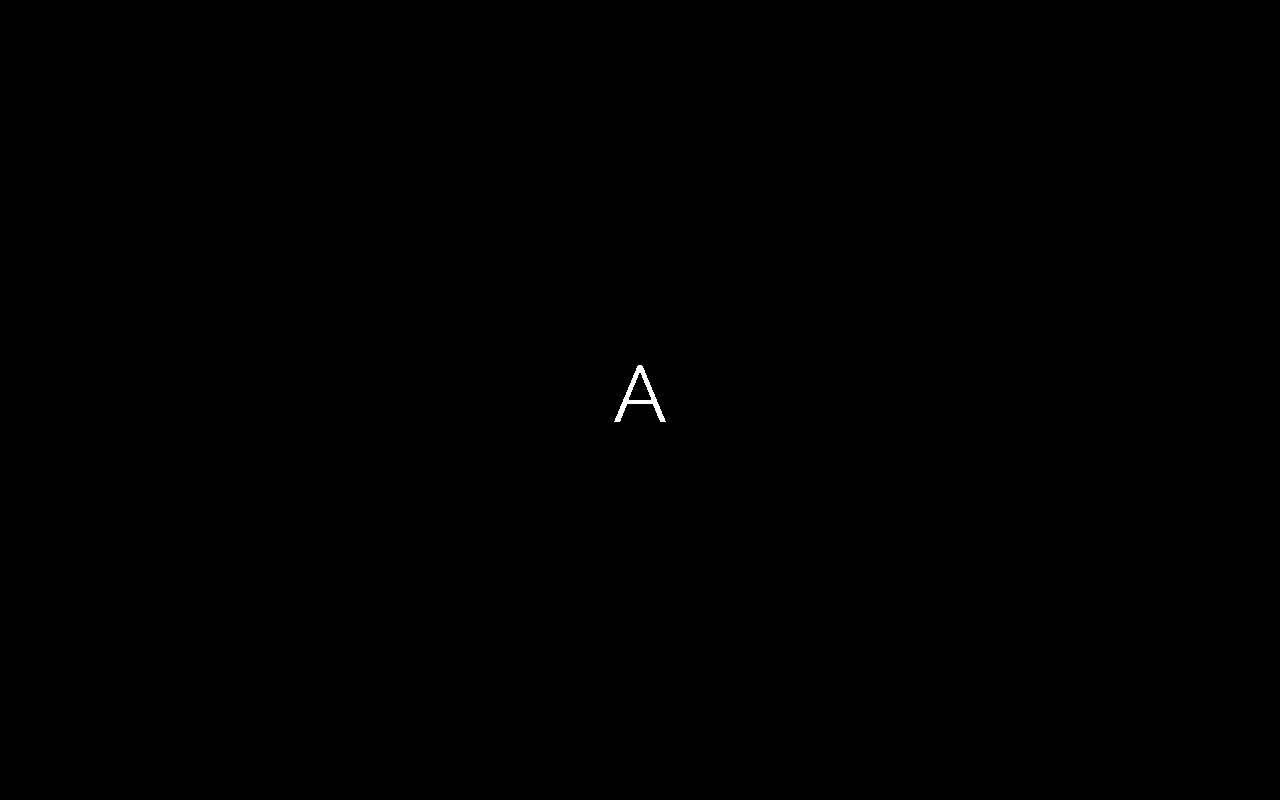
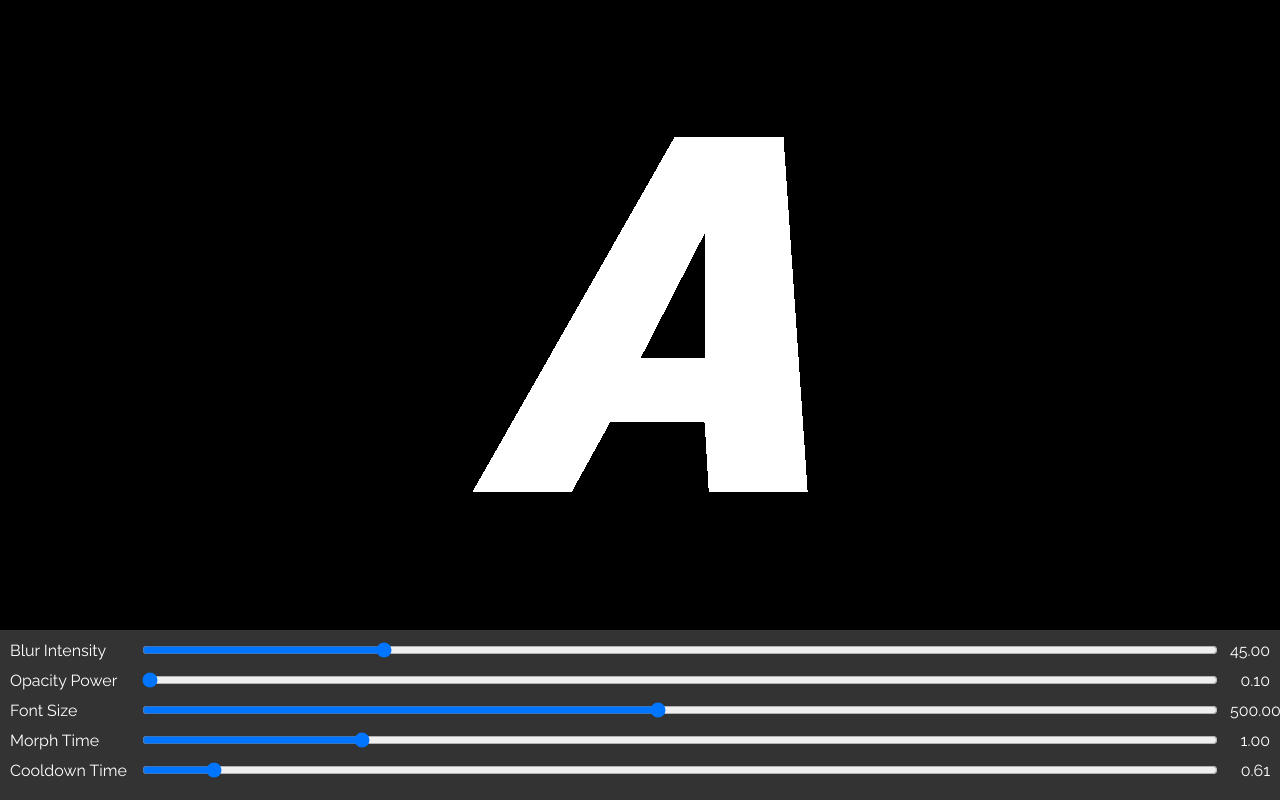
Before and after one commit to riccardoluise/CC-JavaScript-52-Text-Morphing-Animation, a website: page index.html in a window 1280 px wide. Drawn offline with Linux system fonts and the light colour scheme.

Commit message:
settable parameters

```diff
--- a/css/main.css
+++ b/css/main.css
@@ -1,17 +1,31 @@
 @import url('https://fonts.googleapis.com/css?family=Raleway:400,700,900&display=swap');
 
-body {
-	margin: 0px;
+body, html {
+    margin: 0;
+    padding: 0;
+    height: 100%;
+    font-family: 'Raleway', sans-serif;
+}
+
+#app-container {
+    display: flex;
+    flex-direction: column;
+    height: 100%;
+}
+
+#animation-area {
+    flex-grow: 1;
     background: #000;
+    position: relative;
+    overflow: hidden;
 }
 
 #container {
-	position: absolute;
-	margin: auto;
-	width: 100vw;
-	height: 80pt;
-	top: 0;
-	bottom: 0;
+    width: 100%;
+    height: 100%;
+    display: flex;
+    justify-content: center;
+    align-items: center;
     filter: url(#threshold) blur(0.6px);
 }
 
@@ -20,22 +34,40 @@ body {
     width: 100%;
     display: inline-block;
     color: #fff;
-	font-family: 'Raleway', sans-serif;
     font-size: 80px;
-	font-weight: 400;  /* Normal weight for regular text */
+    font-weight: 400;
     text-align: center;
     user-select: none;
 }
 
-#text1 b, #text2 b {
-    font-weight: 900;  /* Extra bold weight for bold text */
+#text1 b, #text2 b { font-weight: 900; }
+#text1 i, #text2 i { font-style: italic; font-weight: 700; }
+#text1 b i, #text2 b i { font-weight: 900; }
+
+#controls-area {
+    background: #333;
+    padding: 10px;
+    color: #fff;
 }
 
-#text1 i, #text2 i {
-    font-style: italic;
-    font-weight: 700;  /* Bold italic for more distinction */
+.slider-container {
+    margin-bottom: 10px;
+    display: flex;
+    align-items: center;
 }
 
-#text1 b i, #text2 b i {
-    font-weight: 900;  /* Extra bold italic */
+label {
+    width: 120px;
+    display: inline-block;
+    margin-right: 10px;
 }
+
+input[type="range"] {
+    flex-grow: 1;
+}
+
+span.value {
+    width: 40px;
+    text-align: right;
+    margin-left: 10px;
+}
--- a/index.html
+++ b/index.html
@@ -1,22 +1,19 @@
 <!DOCTYPE html>
 <html lang="en">
+
 <head>
-    <meta http-equiv="Content-Type" content="text/html; charset=utf-8">
-	<meta name="viewport" content="width=device-width,initial-scale=1,maximum-scale=1,user-scalable=no">
-    <meta http-equiv="X-UA-Compatible" content="IE=edge">
-    <meta name="HandheldFriendly" content="true">
-    <meta name = "format-detection" content = "telephone=no">
+    <meta charset="utf-8">
+    <meta name="viewport" content="width=device-width, initial-scale=1.0">
+    <title>Text Morphing Animation with Extended Controls</title>
+    <link rel="stylesheet" type="text/css" href="css/main.css" />
+</head>
 
-    <title>Text Morphing Animation with HTML Tags</title>
-
-	<!-- Styles -->
-    <link rel="stylesheet" type="text/css"  href="css/main.css" />
-
-</head>
 <body>
     <!-- Explanation in JS tab -->
 
     <!-- The two texts -->
+    <div id="app-container">
+        <div id="animation-area">
             <div id="container">
                 <span id="text1"></span>
                 <span id="text2"></span>
@@ -27,18 +24,43 @@
                 <defs>
                     <filter id="threshold">
                         <!-- Basically just a threshold effect - pixels with a high enough opacity are set to full opacity, and all other pixels are set to completely transparent. -->
-			<feColorMatrix in="SourceGraphic"
-					type="matrix"
-					values="1 0 0 0 0
+                        <feColorMatrix in="SourceGraphic" type="matrix" values="1 0 0 0 0
                                     0 1 0 0 0
                                     0 0 1 0 0
                                     0 0 0 255 -140" />
                     </filter>
                 </defs>
             </svg>
-
-
- <!-- Scripts -->
+        </div>
+        <div id="controls-area">
+            <div class="slider-container">
+                <label for="blurIntensity">Blur Intensity</label>
+                <input type="range" id="blurIntensity" min="1" max="200" step="0.1" value="45">
+                <span id="blurIntensityValue" class="value">8</span>
+            </div>
+            <div class="slider-container">
+                <label for="opacityPower">Opacity Power</label>
+                <input type="range" id="opacityPower" min="0.1" max="1" step="0.01" value="0.1">
+                <span id="opacityPowerValue" class="value">0.4</span>
+            </div>
+            <div class="slider-container">
+                <label for="fontSize">Font Size</label>
+                <input type="range" id="fontSize" min="40" max="1000" step="1" value="500">
+                <span id="fontSizeValue" class="value">80</span>
+            </div>
+            <div class="slider-container">
+                <label for="morphTime">Morph Time</label>
+                <input type="range" id="morphTime" min="0.5" max="3" step="0.1" value="1">
+                <span id="morphTimeValue" class="value">1</span>
+            </div>
+            <div class="slider-container">
+                <label for="cooldownTime">Cooldown Time</label>
+                <input type="range" id="cooldownTime" min="0.01" max="10" step="0.05" value="0.6">
+                <span id="cooldownTimeValue" class="value">0.25</span>
+            </div>
+        </div>
+    </div>
     <script src="js/main.js"></script>
 </body>
+
 </html>
--- a/js/main.js
+++ b/js/main.js
@@ -12,16 +12,46 @@ const texts = [
 ];
 
 // Controls the speed of morphing.
-const morphTime = 1;
-const cooldownTime = 0.25;
 
 let textIndex = texts.length - 1;
 let time = new Date();
 let morph = 0;
-let cooldown = cooldownTime;
+let cooldown = 0.25;
+
+// Parameters
+let blurIntensity = 8;
+let opacityPower = 0.4;
+let fontSize = 80;
+let morphTime = 1;
+let cooldownTime = 0.25;
 
 elts.text1.innerHTML = texts[textIndex % texts.length];
 elts.text2.innerHTML = texts[(textIndex + 1) % texts.length];
+
+function setupSlider(id, valueId, updateFunction) {
+    const slider = document.getElementById(id);
+    const valueSpan = document.getElementById(valueId);
+
+    function updateSlider() {
+        valueSpan.textContent = parseFloat(slider.value).toFixed(2);
+        updateFunction(parseFloat(slider.value));
+    }
+
+    slider.addEventListener('input', updateSlider);
+    updateSlider();
+}
+
+document.addEventListener('DOMContentLoaded', () => {
+    setupSlider('blurIntensity', 'blurIntensityValue', (value) => blurIntensity = value);
+    setupSlider('opacityPower', 'opacityPowerValue', (value) => opacityPower = value);
+    setupSlider('fontSize', 'fontSizeValue', (value) => {
+        fontSize = value;
+        elts.text1.style.fontSize = `${fontSize}px`;
+        elts.text2.style.fontSize = `${fontSize}px`;
+    });
+    setupSlider('morphTime', 'morphTimeValue', (value) => morphTime = value);
+    setupSlider('cooldownTime', 'cooldownTimeValue', (value) => cooldownTime = value);
+});
 
 function doMorph() {
     morph -= cooldown;
@@ -40,13 +70,12 @@ function doMorph() {
 // A lot of the magic happens here, this is what applies the blur filter to the text.
 function setMorph(fraction) {
     // fraction = Math.cos(fraction * Math.PI) / -2 + .5;
-
-	elts.text2.style.filter = `blur(${Math.min(8 / fraction - 8, 100)}px)`;
-	elts.text2.style.opacity = `${Math.pow(fraction, 0.4) * 100}%`;
+    elts.text2.style.filter = `blur(${Math.min(blurIntensity / fraction - blurIntensity, 100)}px)`;
+    elts.text2.style.opacity = `${Math.pow(fraction, opacityPower) * 100}%`;
 
     fraction = 1 - fraction;
-	elts.text1.style.filter = `blur(${Math.min(8 / fraction - 8, 100)}px)`;
-	elts.text1.style.opacity = `${Math.pow(fraction, 0.4) * 100}%`;
+    elts.text1.style.filter = `blur(${Math.min(blurIntensity / fraction - blurIntensity, 100)}px)`;
+    elts.text1.style.opacity = `${Math.pow(fraction, opacityPower) * 100}%`;
 
     elts.text1.innerHTML = texts[textIndex % texts.length];
     elts.text2.innerHTML = texts[(textIndex + 1) % texts.length];
```
Lines whose indentation alone changed are shown as unchanged.
